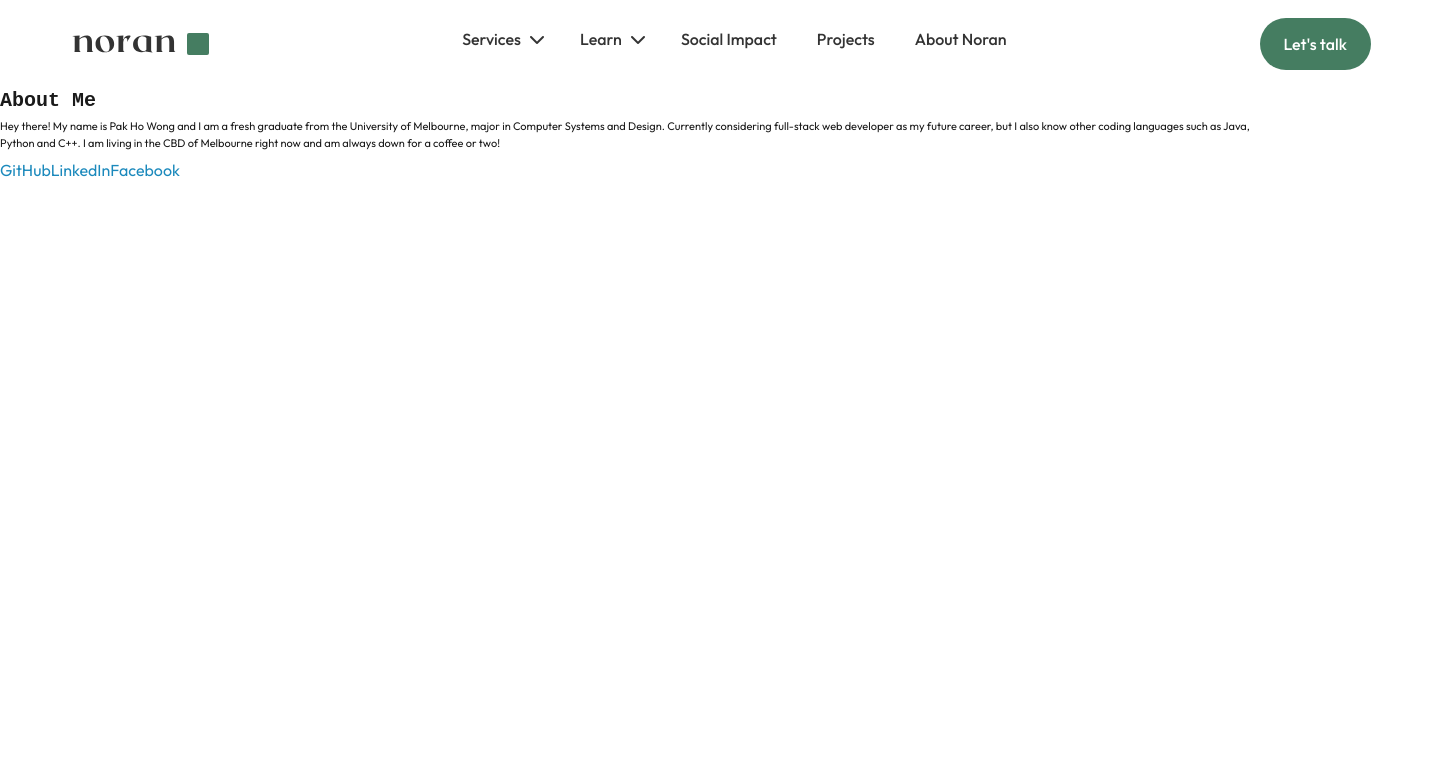
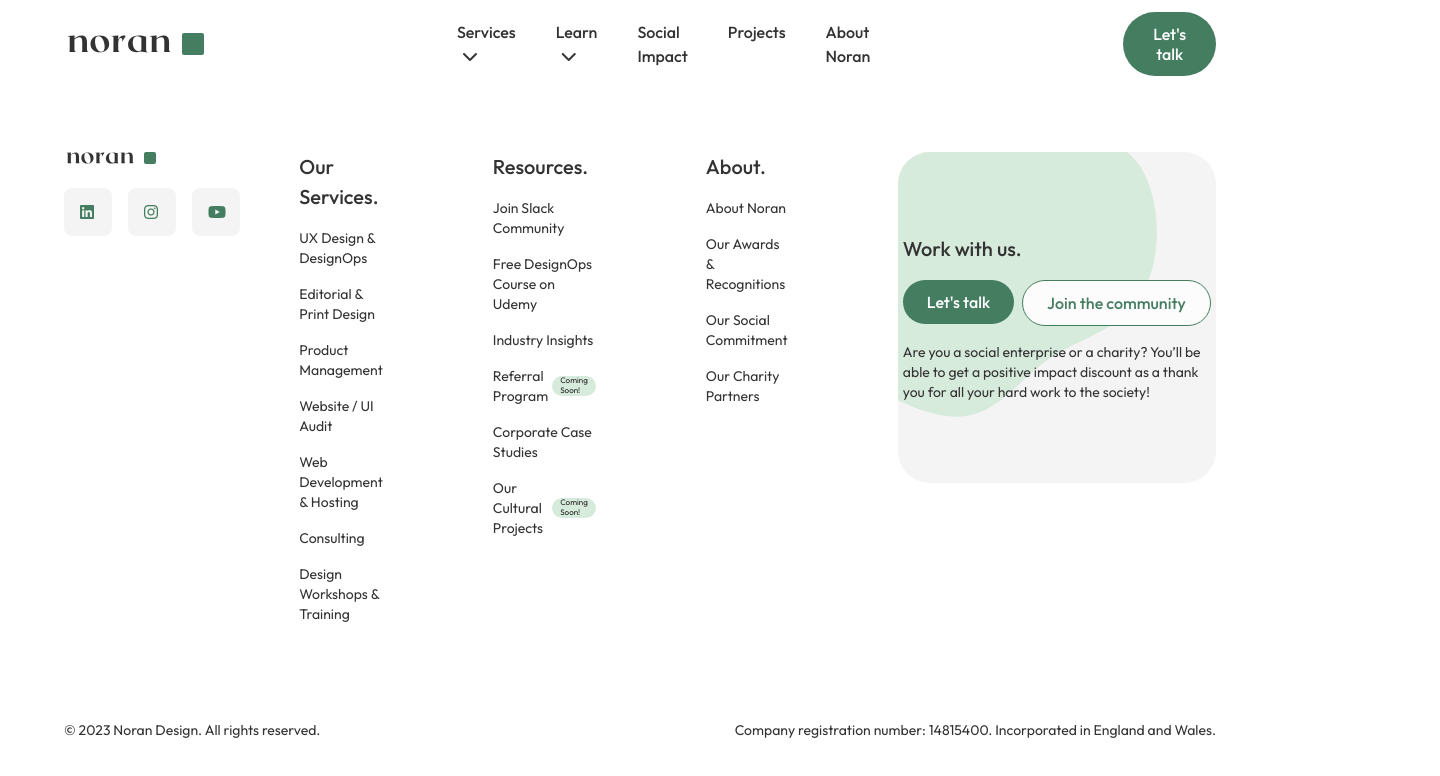
Before and after one commit to wongpakho814/noran, a React (Create React App) app: page / in a window 1280 px wide. Shown: the top 776 px of the page, 1440 px wide, since content can reach past the window. Built offline with nearby package versions, Linux system fonts and the light colour scheme.

Commit message:
Implemented html and css for footer

```diff
--- a/src/App.css
+++ b/src/App.css
@@ -16,36 +16,7 @@
   scroll-behavior: smooth;
 }
 
-.lets-talk-btn {
-  display: flex;
-  padding: 1.6rem 2.4rem;
-  justify-content: flex-end;
-  align-items: center;
-  gap: 1rem;
-  border-radius: 7rem;
-  border: none;
-  background: var(--primary, #457d61);
-  color: var(--white, #fff);
-  font-size: 1.6rem;
-  font-weight: 500;
-  line-height: 2rem;
-}
-/* End of reset and common styles */
-
-/* Header */
-header {
-  background: var(--white, #fff);
-  display: flex;
-  width: 144rem;
-  height: 8.8rem;
-  padding: 1.8rem 6.4rem;
-  justify-content: center;
-  align-items: center;
-  gap: 25.3rem;
-}
-
 /* Logo */
-
 .logo-wrapper {
   display: flex;
   align-items: center;
@@ -66,10 +37,40 @@
 }
 /* End of logo */
 
+.lets-talk-btn {
+  display: flex;
+  padding: 1.2rem 2.4rem;
+  justify-content: flex-end;
+  align-items: center;
+  gap: 1rem;
+  border-radius: 7rem;
+  border: none;
+  background: var(--primary, #457d61);
+  color: var(--white, #fff);
+  font-size: 1.6rem;
+  font-weight: 500;
+  line-height: 2rem;
+  cursor: pointer;
+}
+/* End of reset and common styles */
+
+/* Header */
+header {
+  background: var(--white, #fff);
+  display: flex;
+  width: 100%;
+  height: 8.8rem;
+  padding: 1.8rem 6.4rem;
+  justify-content: center;
+  align-items: center;
+  gap: 25.3rem;
+}
+
 /* Navbar */
 .nav {
   display: flex;
   align-items: flex-start;
+  margin-bottom: 0;
   gap: 4rem;
 }
 
@@ -94,3 +95,196 @@
 }
 /* End of navbar */
 /* End of header */
+
+/* Footer */
+footer {
+  display: flex;
+  width: 100%;
+  flex-direction: column;
+  align-items: flex-start;
+}
+
+.footer-columns {
+  display: flex;
+  padding: 6.4rem;
+  align-items: flex-start;
+  gap: 11rem;
+  align-self: stretch;
+  background: var(--white, #fff);
+}
+
+.footer-column {
+  display: flex;
+  flex-direction: column;
+  align-items: flex-start;
+  gap: 1.6rem;
+  flex: 1 0 0;
+}
+
+.footer-column-1 {
+  display: flex;
+  width: 12.525rem;
+  gap: 2.4rem;
+}
+
+.footer-column .logo {
+  width: 7.2rem;
+  height: 1.2242rem;
+}
+
+.footer-column .logo-square {
+  width: 1.2rem;
+  height: 1.2rem;
+}
+
+.social-media {
+  display: flex;
+  align-items: center;
+  gap: 1.6rem;
+  align-self: stretch;
+}
+
+.icon-wrapper {
+  display: flex;
+  width: 4rem;
+  height: 4rem;
+  padding: 2.4rem;
+  flex-direction: column;
+  justify-content: center;
+  align-items: center;
+  gap: 2.4rem;
+  border-radius: 0.8rem;
+  background: var(--mid-bg, #f4f4f4);
+}
+
+.icon-wrapper i {
+  width: 1.6rem;
+  height: 1.6rem;
+  flex-shrink: 0;
+  color: #457d61;
+}
+
+.footer-heading {
+  color: var(--text, #333);
+  font-size: 2rem;
+  font-weight: 500;
+  line-height: 3rem;
+}
+
+.footer-item a {
+  color: var(--text, #333);
+  font-size: 1.4rem;
+  font-weight: 400;
+  line-height: 2rem;
+}
+
+.coming-soon {
+  display: flex;
+  align-items: center;
+  gap: 0.4rem;
+}
+
+.coming-soon-label {
+  display: flex;
+  height: 2rem;
+  padding: 0.8rem;
+  flex-direction: column;
+  justify-content: center;
+  align-items: center;
+  gap: 1rem;
+  border-radius: 10rem;
+  background: var(--secondary, #d6ebdc);
+  color: var(--text-default, #222);
+  font-size: 0.8rem;
+  font-weight: 400;
+  line-height: 120%;
+}
+
+.footer-box {
+  position: relative;
+  display: flex;
+  justify-content: center;
+  align-items: center;
+  width: 37.1rem;
+  height: 33.1rem;
+  border-radius: 3.2rem;
+  background: var(--mid-bg, #f4f4f4);
+  overflow: hidden;
+}
+
+.footer-box-column {
+  display: inline-flex;
+  flex-direction: column;
+  align-items: flex-start;
+  gap: 1.6rem;
+  z-index: 10;
+}
+
+.footer-box-cta {
+  display: flex;
+  align-items: flex-start;
+  gap: 0.8rem;
+}
+
+.join-community-btn {
+  display: flex;
+  padding: 1.2rem 2.4rem;
+  justify-content: flex-end;
+  align-items: center;
+  gap: 1rem;
+  border-radius: 7rem;
+  border: 0.1rem solid var(--primary, #457d61);
+  background: var(--light-bg, #fcfcfc);
+  color: var(--primary, #457d61);
+  font-size: 1.6rem;
+  font-weight: 500;
+  line-height: 2rem;
+  cursor: pointer;
+}
+
+.footer-text {
+  display: flex;
+  width: 30.7rem;
+  flex-direction: column;
+  justify-content: center;
+  flex: 1 0 0;
+  color: var(--text, #333);
+  font-size: 1.4rem;
+  font-weight: 400;
+  line-height: 2rem;
+}
+
+.blob {
+  position: absolute;
+  width: 120%;
+  height: 120%;
+  transform: translate(-9rem, -9rem);
+  flex-shrink: 0;
+  background-image: url("./images/blob.svg");
+  background-repeat: no-repeat;
+  background-size: contain;
+}
+
+.footer-bottom {
+  display: flex;
+  padding: 3.2rem 6.4rem;
+  justify-content: space-between;
+  align-items: center;
+  align-self: stretch;
+}
+
+.copyright {
+  color: var(--text, #333);
+  font-size: 1.4rem;
+  font-weight: 400;
+  line-height: 2rem;
+}
+
+.company {
+  color: var(--text, #333);
+  text-align: right;
+  font-size: 1.4rem;
+  font-weight: 400;
+  line-height: 2rem;
+}
+/* End of footer */
--- a/src/components/Footer.js
+++ b/src/components/Footer.js
@@ -1,29 +1,119 @@
 import React from "react";
+import logo from "../images/Noran logo.svg";
 
 function Footer() {
   return (
     <footer>
-      <a
-        href="https://github.com/wongpakho814"
-        target="_blank"
-        rel="noreferrer"
-      >
-        GitHub
-      </a>
-      <a
-        href="https://www.linkedin.com/in/pak-ho-wong-498745181/"
-        target="_blank"
-        rel="noreferrer"
-      >
-        LinkedIn
-      </a>
-      <a
-        href="https://www.facebook.com/romand271"
-        target="_blank"
-        rel="noreferrer"
-      >
-        Facebook
-      </a>
+      <div className="footer-columns">
+        <div className="footer-column footer-column-1">
+          <div className="logo-wrapper">
+            <img className="logo" src={logo} alt="Noran Design"></img>
+            <div className="logo-square"></div>
+          </div>
+          <div className="social-media">
+            <div className="icon-wrapper">
+              <i className="fa-brands fa-linkedin"></i>
+            </div>
+            <div className="icon-wrapper">
+              <i className="fa-brands fa-instagram"></i>
+            </div>
+            <div className="icon-wrapper">
+              <i className="fa-brands fa-youtube"></i>
+            </div>
+          </div>
+        </div>
+
+        <div className="footer-column">
+          <div className="footer-heading">Our Services.</div>
+          <div className="footer-item">
+            <a href="#">UX Design & DesignOps</a>
+          </div>
+          <div className="footer-item">
+            <a href="#">Editorial & Print Design</a>
+          </div>
+          <div className="footer-item">
+            <a href="#">Product Management</a>
+          </div>
+          <div className="footer-item">
+            <a href="#">Website / UI Audit</a>
+          </div>
+          <div className="footer-item">
+            <a href="#">Web Development & Hosting</a>
+          </div>
+          <div className="footer-item">
+            <a href="#">Consulting</a>
+          </div>
+          <div className="footer-item">
+            <a href="#">Design Workshops & Training</a>
+          </div>
+        </div>
+
+        <div className="footer-column">
+          <div className="footer-heading">Resources.</div>
+          <div className="footer-item">
+            <a href="#">Join Slack Community</a>
+          </div>
+          <div className="footer-item">
+            <a href="#">Free DesignOps Course on Udemy</a>
+          </div>
+          <div className="footer-item">
+            <a href="#">Industry Insights</a>
+          </div>
+          <div className="footer-item coming-soon">
+            <a href="#">Referral Program</a>
+            <span className="coming-soon-label">Coming Soon!</span>
+          </div>
+          <div className="footer-item">
+            <a href="#">Corporate Case Studies</a>
+          </div>
+          <div className="footer-item coming-soon">
+            <a href="#">Our Cultural Projects</a>
+            <span className="coming-soon-label">Coming Soon!</span>
+          </div>
+        </div>
+
+        <div className="footer-column">
+          <div className="footer-heading">About.</div>
+          <div className="footer-item">
+            <a href="#">About Noran</a>
+          </div>
+          <div className="footer-item">
+            <a href="#">Our Awards & Recognitions</a>
+          </div>
+          <div className="footer-item">
+            <a href="#">Our Social Commitment</a>
+          </div>
+          <div className="footer-item">
+            <a href="#">Our Charity Partners</a>
+          </div>
+        </div>
+
+        <div className="footer-box">
+          <div className="footer-box-column">
+            <div className="footer-heading">Work with us.</div>
+            <div className="footer-box-cta">
+              <button className="lets-talk-btn">Let's talk</button>
+              <button className="join-community-btn">Join the community</button>
+            </div>
+            <div className="footer-text">
+              Are you a social enterprise or a charity? You’ll be able to get a
+              positive impact discount as a thank you for all your hard work to
+              the society!
+            </div>
+          </div>
+          <div className="blob"></div>
+        </div>
+      </div>
+
+      <div className="footer-bottom">
+        <span className="copyright">
+          © 2023 Noran Design. All rights reserved.
+        </span>
+        <span className="company">
+          Company registration number: 14815400. Incorporated in England and
+          Wales.
+        </span>
+      </div>
     </footer>
   );
 }
--- a/src/components/pages/Home.js
+++ b/src/components/pages/Home.js
@@ -3,14 +3,6 @@
 function Home() {
   return (
     <section id="about-me">
-      <h2>About Me</h2>
-      <p>
-        Hey there! My name is Pak Ho Wong and I am a fresh graduate from the
-        University of Melbourne, major in Computer Systems and Design. Currently
-        considering full-stack web developer as my future career, but I also
-        know other coding languages such as Java, Python and C++. I am living in
-        the CBD of Melbourne right now and am always down for a coffee or two!
-      </p>
     </section>
   );
 }
```
Also changed, not shown: src/images/blob.svg (added).
